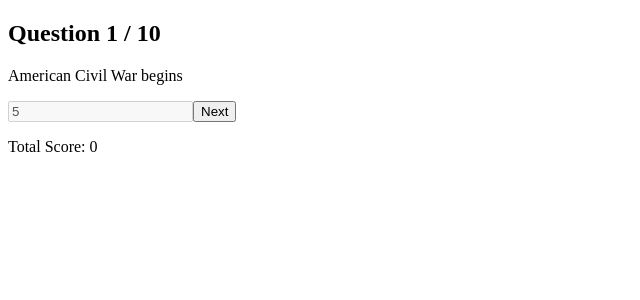
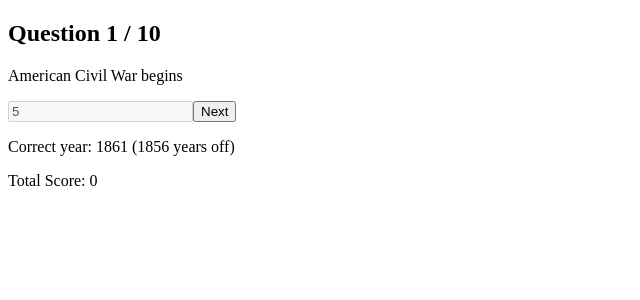
Before and after one commit to USERDOT1/Final-History-Quiz, a React (Vite) app: page / in a window 1280 px wide. Both pictures are taken after typing "5" into the empty fields and a click on the button "Submit". Shown: the top 300 px of the page, without its empty margins (0-640 px from the left). Built offline with nearby package versions, Linux system fonts and the light colour scheme.

Commit message:
Added a thing to tell you how far off you were

```diff
--- a/src/App.jsx
+++ b/src/App.jsx
@@ -1,5 +1,4 @@
 import { useState } from "react";
-
 const QUESTION_POOL = [
   ["Signing of the Magna Carta", 1215, 50],
 ["Fall of Constantinople", 1453, 50],
@@ -42,12 +41,22 @@ function calculateScore(guess, answer, range) {
   return Math.max(0, Math.round(score));
 }
 
+function getDateFeedback(guess, answer) {
+  if (guess === answer) {
+    return "Exact match";
+  }
+
+  const difference = Math.abs(guess - answer);
+  return `Correct year: ${answer} (${difference} years off)`;
+}
+
 function App() {
   const [questions] = useState(() => getRandomQuestions(QUESTION_POOL, 10));
   const [currentIndex, setCurrentIndex] = useState(0);
   const [guess, setGuess] = useState("");
   const [totalScore, setTotalScore] = useState(0);
   const [submitted, setSubmitted] = useState(false);
+  const [feedback, setFeedback] = useState("");
 
   if (currentIndex >= questions.length) {
     return (
@@ -73,14 +82,18 @@ function App() {
     );
 
     setTotalScore(totalScore + points);
+    setFeedback(getDateFeedback(yearGuess, currentQuestion[1]));
     setSubmitted(true);
   }
 
+
   function handleNext() {
     setGuess("");
+    setFeedback("");
     setSubmitted(false);
     setCurrentIndex(currentIndex + 1);
   }
+
 
   return (
     <div>
@@ -101,7 +114,7 @@ function App() {
     {submitted && (
       <button onClick={handleNext}>Next</button>
     )}
-
+    {submitted && <p>{feedback}</p>}
     <p>Total Score: {totalScore}</p>
     </div>
   );
```
